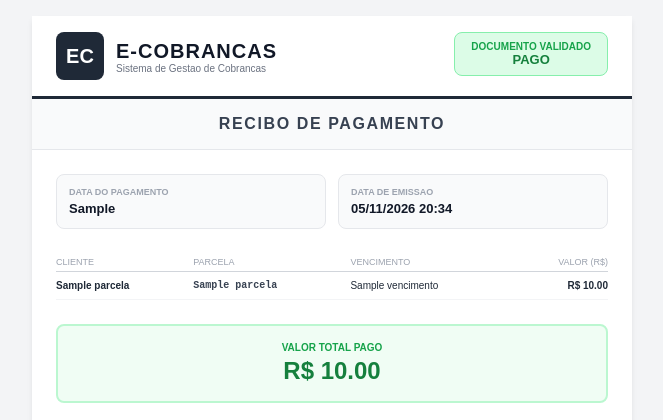
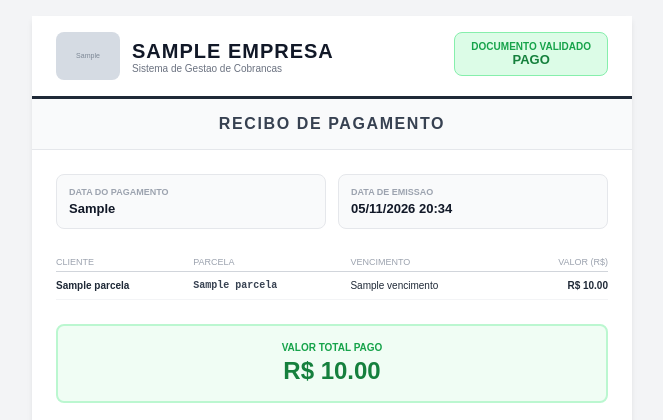
Before and after one commit to Ivanildo-Lab/e-cobrancas, a Django app: template templates/financeiro/recibo_lote.html in a window 1280 px wide. Shown: the top 420 px of the page, without its empty margins (308-971 px from the left). Run offline with Django 4.2, Linux system fonts and the light colour scheme; the template is opened without the code that fills it: most values are stand-ins (such as "Sample title", 1, 10 or a date in 2020); grey boxes marked "Sample" are stand-in pictures.

Commit message:
feat: exibe logo da empresa no recibo (fallback para 'EC' se não houver logo)

```diff
--- a/templates/financeiro/recibo_lote.html
+++ b/templates/financeiro/recibo_lote.html
@@ -80,9 +80,17 @@
 
         <div class="header">
             <div class="header-left">
-                <div class="logo-box">EC</div>
+                {% if empresa and empresa.logo %}
+                    <img src="{{ empresa.logo.url }}" alt="{{ empresa.nome }}" style="height: 48px; width: auto; border-radius: 8px; object-fit: contain;">
+                {% else %}
+                    <div class="logo-box">EC</div>
+                {% endif %}
                 <div>
-                    <div class="header-title">e-Cobrancas</div>
+                    {% if empresa %}
+                        <div class="header-title">{{ empresa.nome }}</div>
+                    {% else %}
+                        <div class="header-title">e-Cobrancas</div>
+                    {% endif %}
                     <div class="header-sub">Sistema de Gestao de Cobrancas</div>
                 </div>
             </div>
```
